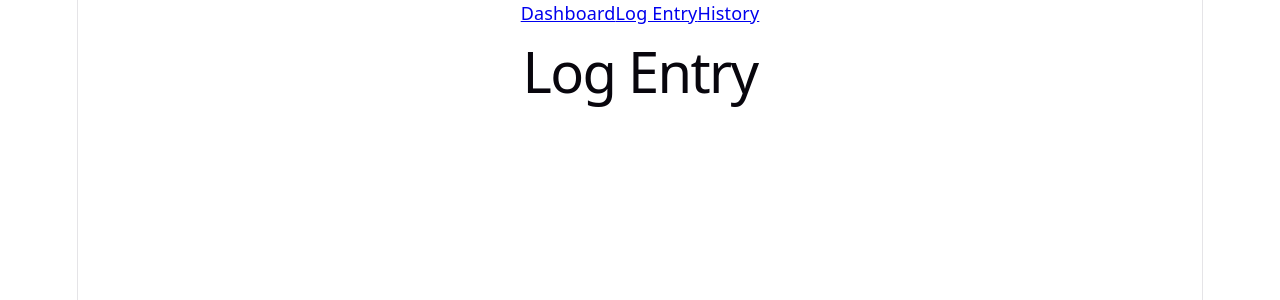
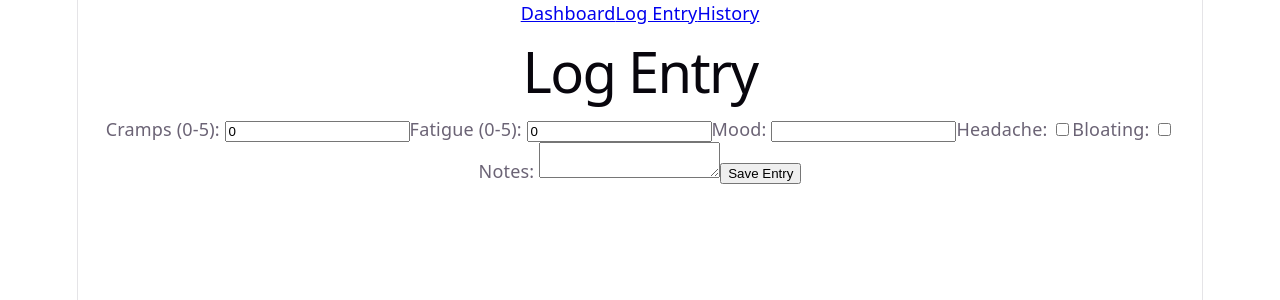
Before and after one commit to linaryi/CycleLog, a React (Vite) app in the folder client/: page /log in a window 1280 px wide. Shown: the top 300 px of the page. Built offline with nearby package versions, Linux system fonts and the light colour scheme.

Commit message:
log entry form with symptoms and submit button

```diff
--- a/client/src/pages/LogEntry.jsx
+++ b/client/src/pages/LogEntry.jsx
@@ -1,5 +1,74 @@
+import { useState } from 'react'
+
 function LogEntry() {
-  return <h1>Log Entry</h1>
+  const [cramps, setCramps] = useState(0)
+  const [fatigue, setFatigue] = useState(0)
+  const [mood, setMood] = useState('')
+  const [headache, setHeadache] = useState(false)
+  const [headacheSide, setHeadacheSide] = useState('')
+  const [headacheSeverity, setHeadacheSeverity] = useState(0)
+  const [bloating, setBloating] = useState(false)
+  const [notes, setNotes] = useState('')
+
+  async function handleSubmit() {
+  const response = await fetch('http://localhost:3000/api/symptoms', {
+    method: 'POST',
+    headers: { 'Content-Type': 'application/json' },
+    body: JSON.stringify({
+      userId: 1,
+      date: new Date().toISOString(),
+      cramps,
+      fatigue,
+      mood,
+      headache,
+      bloating,
+      notes,
+    })
+  })
+  const data = await response.json()
+  console.log('saved:', data)
+  }
+
+  return (
+    <div>
+      <h1>Log Entry</h1>
+
+      <label>Cramps (0-5): </label>
+      <input type="number" value={cramps} onChange={(e) => setCramps(Number(e.target.value))} />
+
+      <label>Fatigue (0-5): </label>
+      <input type="number" value={fatigue} onChange={(e) => setFatigue(Number(e.target.value))} />
+
+      <label>Mood: </label>
+      <input type="text" value={mood} onChange={(e) => setMood(e.target.value)} />
+
+      <label>Headache: </label>
+      <input type="checkbox" checked={headache} onChange={(e) => setHeadache(e.target.checked)} />
+
+      {headache && (
+        <>
+          <label>Side: </label>
+          <select value={headacheSide} onChange={(e) => setHeadacheSide(e.target.value)}>
+            <option value="">Select</option>
+            <option value="left">Left</option>
+            <option value="right">Right</option>
+            <option value="both">Both</option>
+          </select>
+
+          <label>Severity (0-5): </label>
+          <input type="number" value={headacheSeverity} onChange={(e) => setHeadacheSeverity(Number(e.target.value))} />
+        </>
+      )}
+
+      <label>Bloating: </label>
+      <input type="checkbox" checked={bloating} onChange={(e) => setBloating(e.target.checked)} />
+
+      <label>Notes: </label>
+      <textarea value={notes} onChange={(e) => setNotes(e.target.value)} />
+
+      <button onClick={handleSubmit}>Save Entry</button>
+    </div>
+  )
 }
 
 export default LogEntry
```
